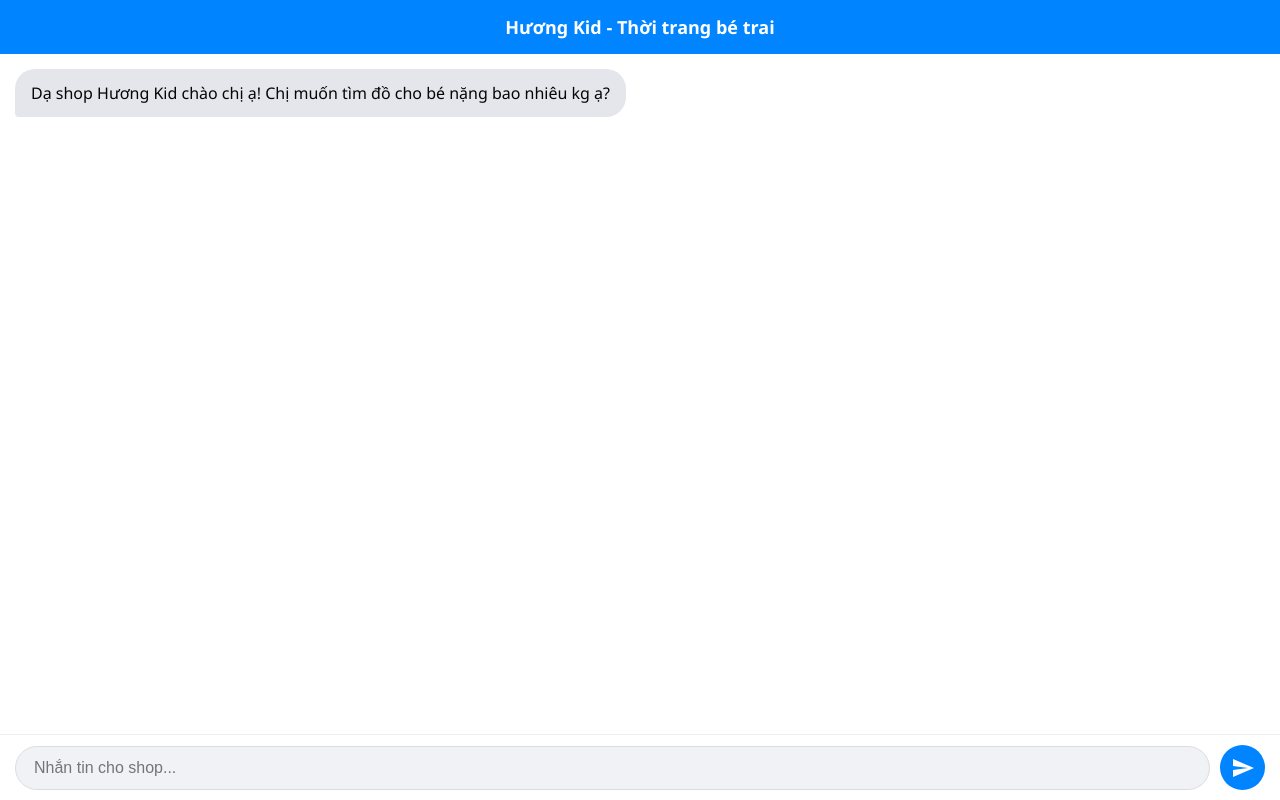
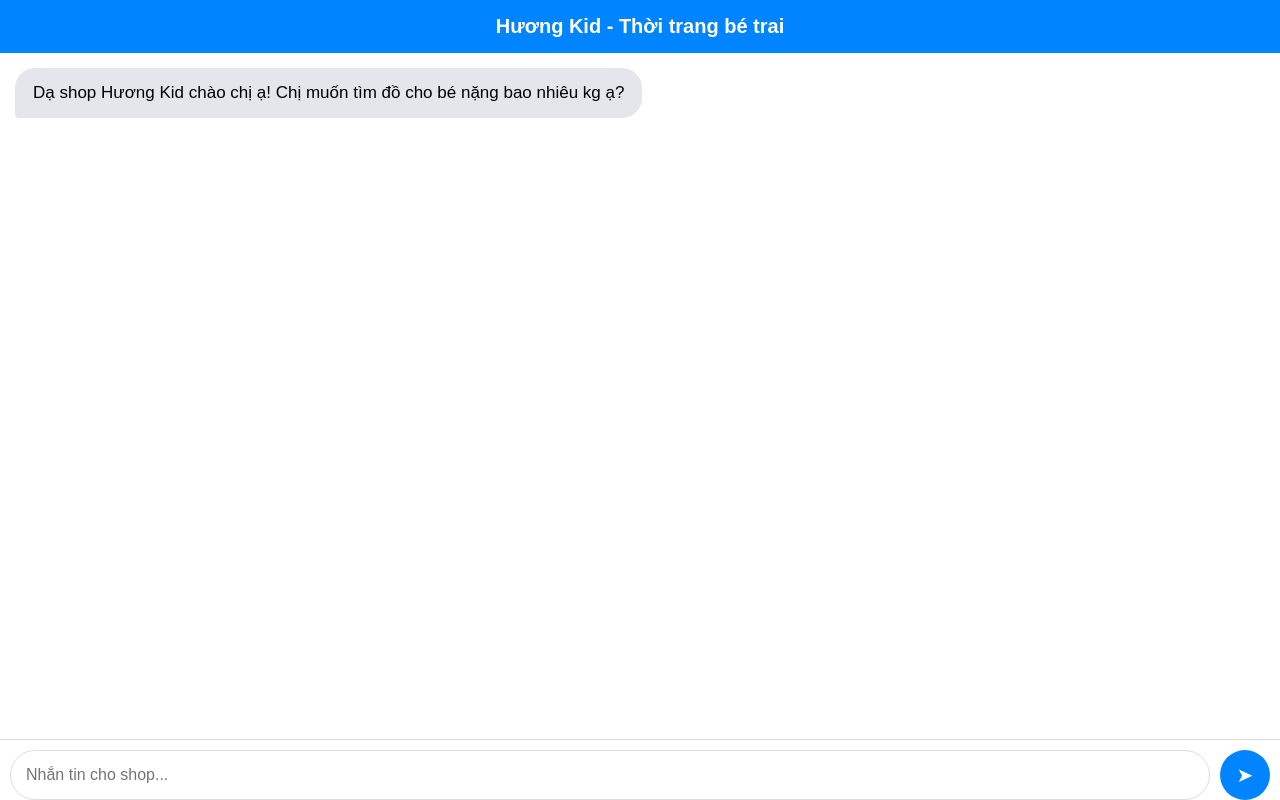
Before and after one commit to pdat7355-hub/chatbot, a website: page public/index.html in a window 1280 px wide. Drawn offline with Linux system fonts and the light colour scheme.

Commit message:
Update index.html

```diff
--- a/public/index.html
+++ b/public/index.html
@@ -3,36 +3,19 @@
 <head>
     <meta charset="UTF-8">
     <meta name="viewport" content="width=device-width, initial-scale=1.0, maximum-scale=1.0, user-scalable=no">
-    <title>Hương Kid Support</title>
+    <title>Hương Kid - Shop</title>
     <style>
         * { box-sizing: border-box; }
-        body { font-family: 'Segoe UI', Roboto, sans-serif; background-color: #f0f2f5; margin: 0; padding: 0; height: 100vh; display: flex; flex-direction: column; }
-
-        /* Header cố định */
-        #header { background: #0084ff; color: white; padding: 15px; text-align: center; font-weight: bold; font-size: 18px; box-shadow: 0 2px 5px rgba(0,0,0,0.1); flex-shrink: 0; }
-
-        /* Khu vực tin nhắn tự co giãn */
-        #messages { flex: 1; overflow-y: auto; padding: 15px; display: flex; flex-direction: column; gap: 12px; background: #ffffff; }
-
-        /* Bong bóng chat to và rõ hơn */
-        .msg { max-width: 85%; padding: 12px 16px; border-radius: 20px; font-size: 16px; line-height: 1.5; word-wrap: break-word; }
+        body { font-family: sans-serif; background: #f0f2f5; margin: 0; height: 100vh; display: flex; flex-direction: column; overflow: hidden; }
+        #header { background: #0084ff; color: white; padding: 15px; text-align: center; font-size: 20px; font-weight: bold; }
+        #messages { flex: 1; overflow-y: auto; padding: 15px; display: flex; flex-direction: column; gap: 15px; background: white; }
+        .msg { max-width: 85%; padding: 12px 18px; border-radius: 20px; font-size: 17px; line-height: 1.5; }
         .user { align-self: flex-end; background: #0084ff; color: white; border-bottom-right-radius: 4px; }
-        .bot { align-self: flex-start; background: #e4e6eb; color: #050505; border-bottom-left-radius: 4px; white-space: pre-wrap; }
-
-        /* Khu vực nhập liệu cố định ở đáy màn hình */
-        #input-area { padding: 10px 15px; border-top: 1px solid #eee; display: flex; background: white; align-items: center; padding-bottom: calc(10px + env(safe-area-inset-bottom)); }
-
-        input { flex: 1; border: 1px solid #ddd; padding: 12px 18px; border-radius: 25px; outline: none; font-size: 16px; background: #f0f2f5; }
-
-        /* Nút gửi to và dễ bấm */
-        button { background: #0084ff; color: white; border: none; width: 45px; height: 45px; border-radius: 50%; margin-left: 10px; cursor: pointer; display: flex; align-items: center; justify-content: center; flex-shrink: 0; }
-        button svg { width: 24px; height: 24px; fill: white; }
-
-        /* Tối ưu cho màn hình nhỏ */
-        @media (max-width: 480px) {
-            .msg { max-width: 90%; font-size: 16px; }
-            #header { font-size: 17px; padding: 12px; }
-        }
+        .bot { align-self: flex-start; background: #e4e6eb; color: black; border-bottom-left-radius: 4px; }
+        img { width: 100%; border-radius: 10px; margin-top: 10px; display: block; }
+        #input-area { padding: 10px; display: flex; background: white; border-top: 1px solid #ddd; padding-bottom: env(safe-area-inset-bottom); }
+        input { flex: 1; border: 1px solid #ddd; padding: 15px; border-radius: 30px; font-size: 16px; outline: none; }
+        button { background: #0084ff; color: white; border: none; width: 50px; height: 50px; border-radius: 50%; margin-left: 10px; font-size: 20px; }
     </style>
 </head>
 <body>
@@ -40,11 +23,8 @@
     <div id="messages"></div>
     <div id="input-area">
         <input type="text" id="userInput" placeholder="Nhắn tin cho shop..." autocomplete="off">
-        <button id="sendBtn">
-            <svg viewBox="0 0 24 24"><path d="M2.01 21L23 12 2.01 3 2 10l15 2-15 2z"></path></svg>
-        </button>
+        <button id="sendBtn">➤</button>
     </div>
-
     <script>
         const messageContainer = document.getElementById('messages');
         const input = document.getElementById('userInput');
@@ -53,7 +33,10 @@
         function addMsg(text, sender) {
             const div = document.createElement('div');
             div.className = 'msg ' + sender;
-            div.innerHTML = text.replace(/\n/g, '<br>');
+            let content = text.replace(/\n/g, '<br>');
+            // Biến mã ảnh thành thẻ img
+            content = content.replace(/!\[img\]\((.*?)\)/g, '<img src="$1">');
+            div.innerHTML = content;
             messageContainer.appendChild(div);
             messageContainer.scrollTop = messageContainer.scrollHeight;
         }
@@ -63,8 +46,7 @@
             if (!text) return;
             addMsg(text, 'user');
             input.value = '';
-
-            try {
+            input.blur(); // Ẩn bàn phím mobile sau khi gửi
             const res = await fetch('/chat', {
                 method: 'POST',
                 headers: { 'Content-Type': 'application/json' },
@@ -72,17 +54,10 @@
             });
             const data = await res.json();
             addMsg(data.reply, 'bot');
-            } catch (e) {
-                addMsg("Dạ, hệ thống bận, chị nhắn lại sau nha!", 'bot');
         }
-        }
-
         btn.onclick = sendMessage;
         input.onkeypress = (e) => { if(e.key === 'Enter') sendMessage(); };
-
-        window.onload = () => {
-            addMsg("Dạ shop Hương Kid chào chị ạ! Chị muốn tìm đồ cho bé nặng bao nhiêu kg ạ?", 'bot');
-        };
+        window.onload = () => addMsg("Dạ shop Hương Kid chào chị ạ! Chị muốn tìm đồ cho bé nặng bao nhiêu kg ạ?", 'bot');
     </script>
 </body>
 </html>
```
Lines whose indentation alone changed are shown as unchanged.
